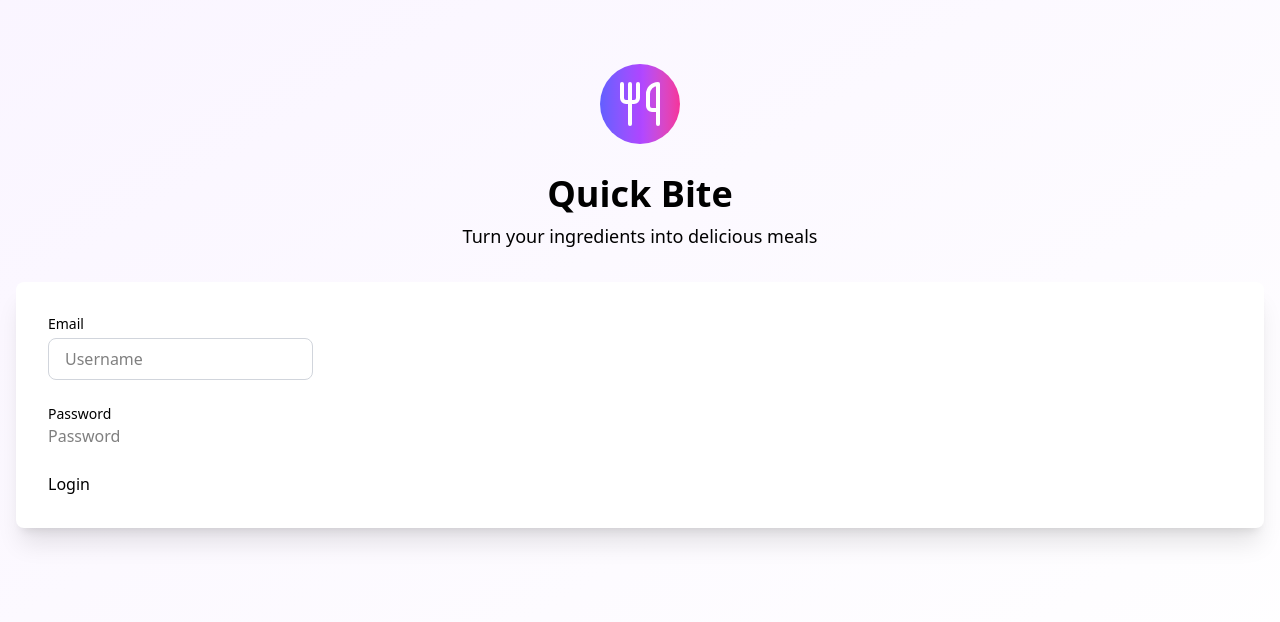
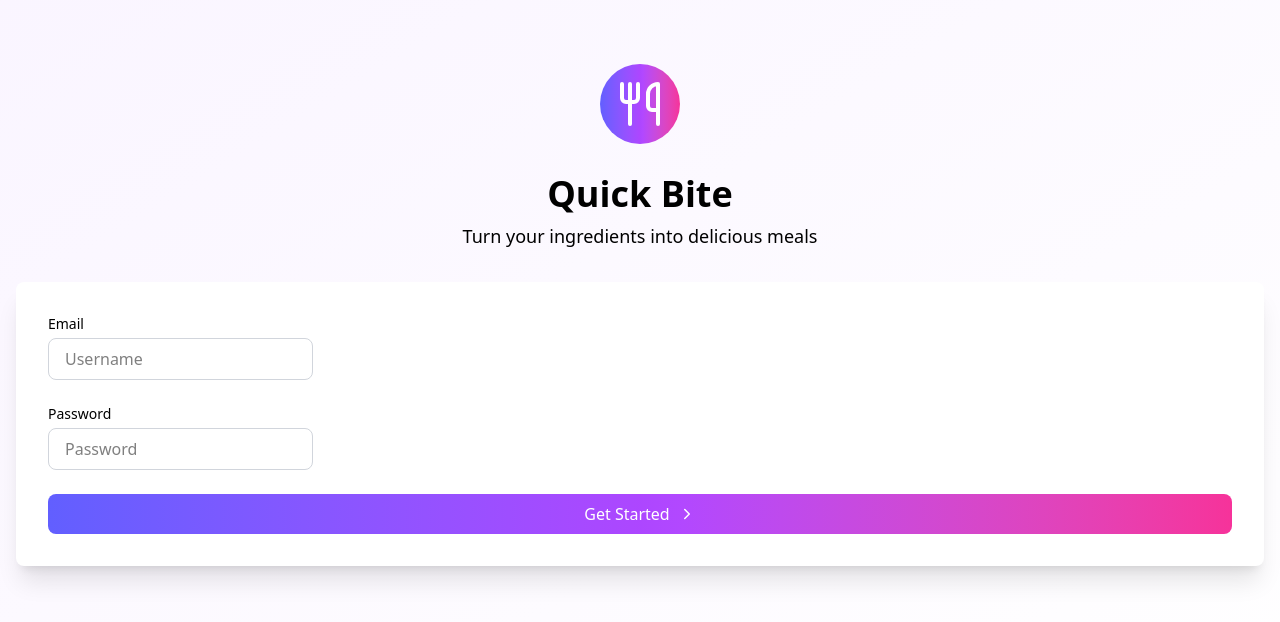
Before and after one commit to lawrence-valerio/fridge-meals, a Next.js app: page /login in a window 1280 px wide. Shown: the top 622 px of the page. Built offline with nearby package versions, Linux system fonts and the light colour scheme.

Commit message:
Added Login button for login form

```diff
--- a/src/app/login/components/LoginForm.tsx
+++ b/src/app/login/components/LoginForm.tsx
@@ -1,3 +1,4 @@
+import { ChevronRightIcon } from "lucide-react";
 import { useState } from "react";
 
 interface LoginFormProps {
@@ -37,11 +38,19 @@ export default function LoginForm({ onSubmit }: LoginFormProps) {
           placeholder="Password"
           value={password}
           onChange={(e) => setPassword(e.target.value)}
-          className=""
+          className="mt-1 w-fill px-4 py-2 border border-gray-300 rounded-lg focus:ring-2 focus:ring-indigo-500"
         />
       </div>
 
-      <button type="submit">Login</button>
+      <button
+        type="submit"
+        className="w-full bg-gradient-to-r from-indigo-500 via-purple-500 to-pink-500 text-white py-2 px-4 rounded-lg font-medium hover:opacity-90 focus:outline-none focus:ring-2 focus:ring-offset-2 focus:ring-indigo-500 flex items-center justify-center gap-2"
+      >
+        <>
+          Get Started
+          <ChevronRightIcon size={18} />
+        </>
+      </button>
     </form>
   );
 }
```
